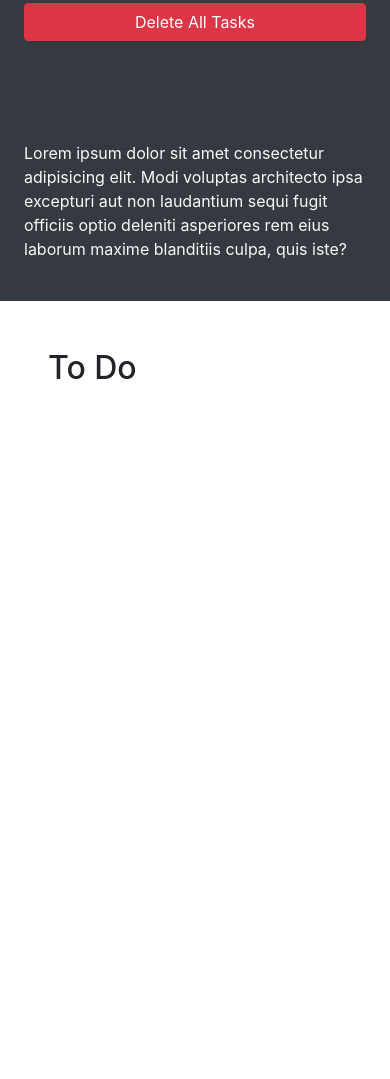
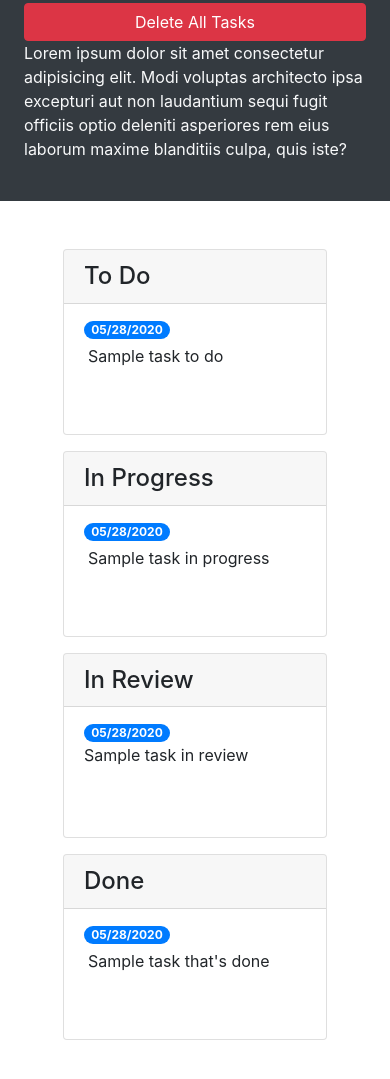
Before and after one commit to Jmuel9999/taskmaster-pro, a plain HTML site: page taskmaster-starter/index.html in a window 390 px wide. Shown: the part 171-1250 px from the top of the page. Before the commit the page ends 844 px from the top, so only its background shows below. Drawn offline with nearby package versions, Linux system fonts and the light colour scheme.

Commit message:
added bootstrap to upgrade mobile first options and added aesthetics to task options

```diff
--- a/taskmaster-starter/index.html
+++ b/taskmaster-starter/index.html
@@ -1,44 +1,119 @@
 <!DOCTYPE html>
 <html lang="en">
-
   <head>
-  <meta charset="UTF-8">
-  <meta name="viewport" content="width=device-width, initial-scale=1.0">
-  <meta http-equiv="X-UA-Compatible" content="ie=edge">
-  <link rel="stylesheet" href="https://cdnjs.cloudflare.com/ajax/libs/twitter-bootstrap/4.3.1/css/bootstrap.min.css">
+    <meta charset="UTF-8" />
+    <meta name="viewport" content="width=device-width, initial-scale=1.0" />
+    <meta http-equiv="X-UA-Compatible" content="ie=edge" />
+    <link
+      rel="stylesheet"
+      href="https://cdnjs.cloudflare.com/ajax/libs/twitter-bootstrap/4.3.1/css/bootstrap.min.css"
+    />
     <link rel="stylesheet" href="./assets/css/style.css" />
     <title>Taskmaster Pro</title>
   </head>
 
   <body>
-
     <div class="row min-vh-100 no-gutters">
-    <header class="col-12 col-lg-3 bg-dark text-light d-flex flex-column p-4 p-lg-3">
+      <header
+        class="col-12 col-lg-3 bg-dark text-light d-flex flex-column p-4 p-lg-3"
+      >
         <h1 class="text-center">Taskmaster Pro Edition</h1>
-      <button id="create-task" class="btn btn-block btn-success" data-toggle="modal" data-target="#task-form-modal">Add
-        Task</button>
-      <button id="remove-tasks" class="btn btn-block btn-danger">Delete All Tasks</button>
-      <p class="mt-auto">Lorem ipsum dolor sit amet consectetur adipisicing elit. Modi voluptas architecto ipsa
-        excepturi aut non
-        laudantium sequi fugit officiis optio deleniti asperiores rem eius laborum maxime blanditiis culpa, quis iste?
+        <button
+          id="create-task"
+          class="btn btn-block btn-success"
+          data-toggle="modal"
+          data-target="#task-form-modal"
+        >
+          Add Task
+        </button>
+        <button id="remove-tasks" class="btn btn-block btn-danger">
+          Delete All Tasks
+        </button>
+        <p class="mt-auto">
+          Lorem ipsum dolor sit amet consectetur adipisicing elit. Modi voluptas
+          architecto ipsa excepturi aut non laudantium sequi fugit officiis
+          optio deleniti asperiores rem eius laborum maxime blanditiis culpa,
+          quis iste?
         </p>
       </header>
       <main class="col-12 col-lg-9">
-      <div class="m-5">
-        <h2>To Do</h2>
-        <ul id="list-toDo" class="list-group"> </ul>
+        <!--NOTICE THIS, VERY IMPORTANT-->
+        <div class="m-5 row justify-content-around">
+          <!--todo start-->
+          <div class="col-12 col-md-6 col-xl-3 mb-3">
+            <div class="card">
+              <h4 class="card-header">To Do</h4>
+              <ul id="list-toDo" class="list-group list-group-flush">
+                <li class="list-group-item">
+                  <span class="badge badge-primary badge-pill">05/28/2020</span>
+                  <p class="m-1">Sample task to do</p>
+                </li>
+              </ul>
+            </div>
+          </div>
+          <!--todo end-->
+          <!--in progress start-->
+          <div class="col-12 col-md-6 col-xl-3 mb-3">
+            <div class="card">
+              <h4 class="card-header">In Progress</h4>
+              <ul id="list-inProgress" class="list-group list-group-flush">
+                <li class="list-group-item">
+                  <span class="badge badge-primary badge-pill">05/28/2020</span>
+                  <p class="m-1">Sample task in progress</p>
+                </li>
+              </ul>
+            </div>
+          </div>
+          <!--in progress end-->
+          <!--in review start-->
+          <div class="col-12 col-md-6 col-xl-3 mb-3">
+            <div class="card">
+              <h4 class="card-header">In Review</h4>
+              <ul id="list-inReview" class="list-group list-group-flush">
+                <li class="list-group-item">
+                  <span class="badge badge-primary badge-pill">05/28/2020</span>
+                  <p class="me-1">Sample task in review</p>
+                </li>
+              </ul>
+            </div>
+          </div>
+          <!--in review end-->
+          <!--done start-->
+          <div class="col-12 col-md-6 col-xl-3 mb-3">
+            <div class="card">
+              <h4 class="card-header">Done</h4>
+              <ul id="list-done" class="list-group list-group-flush">
+                <li class="list-group-item">
+                  <span class="badge badge-primary badge-pill">05/28/2020</span>
+                  <p class="m-1">Sample task that's done</p>
+                </li>
+              </ul>
+            </div>
+          </div>
+          <!--done end-->
         </div>
       </main>
     </div>
 
     <!-- Modal -->
-  <div class="modal fade" id="task-form-modal" tabindex="-1" role="dialog" aria-labelledby="task-form-modal"
-    aria-hidden="true">
+    <div
+      class="modal fade"
+      id="task-form-modal"
+      tabindex="-1"
+      role="dialog"
+      aria-labelledby="task-form-modal"
+      aria-hidden="true"
+    >
       <div class="modal-dialog modal-dialog-centered" role="document">
         <div class="modal-content">
           <div class="modal-header">
             <h5 class="modal-title" id="task-form-modal">Add New Task</h5>
-          <button type="button" class="close" data-dismiss="modal" aria-label="Close">
+            <button
+              type="button"
+              class="close"
+              data-dismiss="modal"
+              aria-label="Close"
+            >
               <span aria-hidden="true">&times;</span>
             </button>
           </div>
@@ -46,16 +121,31 @@
             <form>
               <div class="form-group">
                 <label for="modalTaskDescription">Task description</label>
-              <textarea id="modalTaskDescription" rows="3"></textarea>
+                <textarea
+                  id="modalTaskDescription"
+                  rows="3"
+                  class="form-control"
+                ></textarea>
               </div>
               <div class="form-group">
                 <label for="modalDueDate">Due date</label>
-              <input type="text" id="modalDueDate" placeholder="mm/dd/yyyy" autocomplete="off" />
+                <input
+                  type="text"
+                  id="modalDueDate"
+                  placeholder="mm/dd/yyyy"
+                  autocomplete="off"
+                />
               </div>
             </form>
           </div>
           <div class="modal-footer">
-          <button type="button" class="btn btn-secondary" data-dismiss="modal">Close</button>
+            <button
+              type="button"
+              class="btn btn-secondary"
+              data-dismiss="modal"
+            >
+              Close
+            </button>
             <button type="button" class="btn btn-primary">Save Task</button>
           </div>
         </div>
@@ -67,5 +157,4 @@
     <script src="https://cdnjs.cloudflare.com/ajax/libs/twitter-bootstrap/4.3.1/js/bootstrap.min.js"></script>
     <script src="./assets/js/script.js"></script>
   </body>
-
 </html>
```
Lines whose indentation alone changed are shown as unchanged.
